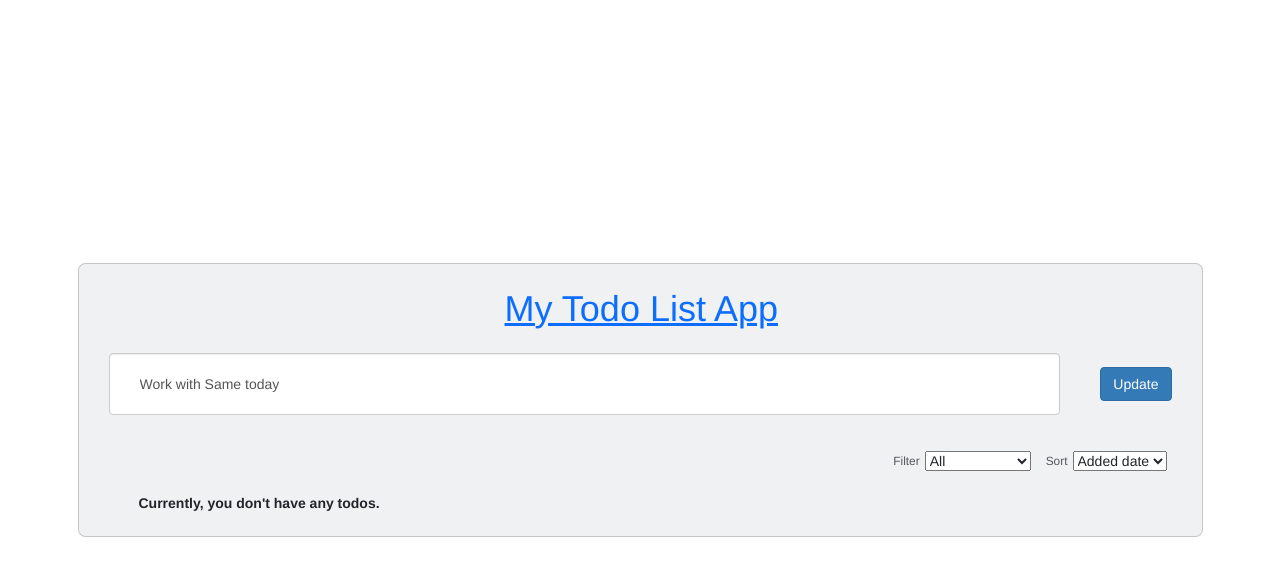
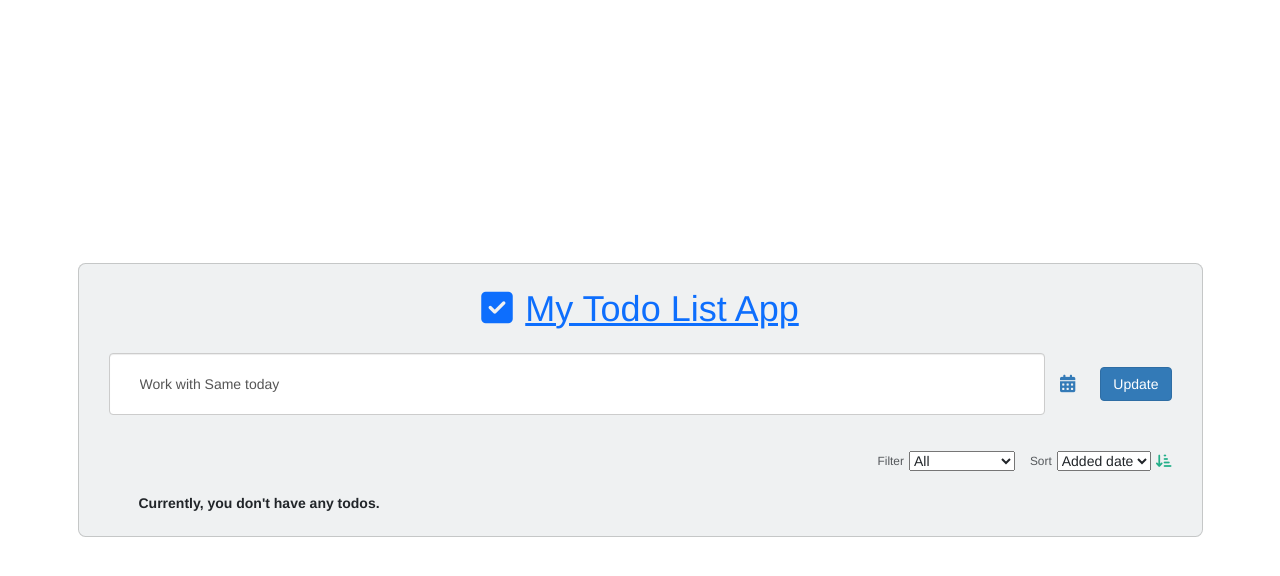
Before and after one commit to JessesCUkaegbu/Todo_app, a Django app: page /edit_todo/47 in a window 1280 px wide. Shown: the top 576 px of the page. Run offline with Django 4.2, Linux system fonts and the light colour scheme; data comes from the database, SQL or seed files in the repository; some libraries are stand-ins or nearby versions.

Commit message:
seven commit

```diff
--- a/todo_site/todo_app/templates/base.html
+++ b/todo_site/todo_app/templates/base.html
@@ -5,6 +5,7 @@
     <meta charset="UTF-8">
     <meta name="viewport" content="width=device-width, initial-scale=1.0">
     <link href="https://cdn.jsdelivr.net/npm/bootstrap@5.3.1/dist/css/bootstrap.min.css" rel="stylesheet" integrity="sha384-4bw+/aepP/YC94hEpVNVgiZdgIC5+VKNBQNGCHeKRQN+PtmoHDEXuppvnDJzQIu9" crossorigin="anonymous">
+    <link rel="stylesheet" href="https://cdnjs.cloudflare.com/ajax/libs/font-awesome/6.5.1/css/all.min.css">
     <link rel="stylesheet" href="https://maxcdn.bootstrapcdn.com/bootstrap/3.3.7/css/bootstrap.min.css">
     <title>{% block title %} {% endblock %}</title>
 </head>
```
